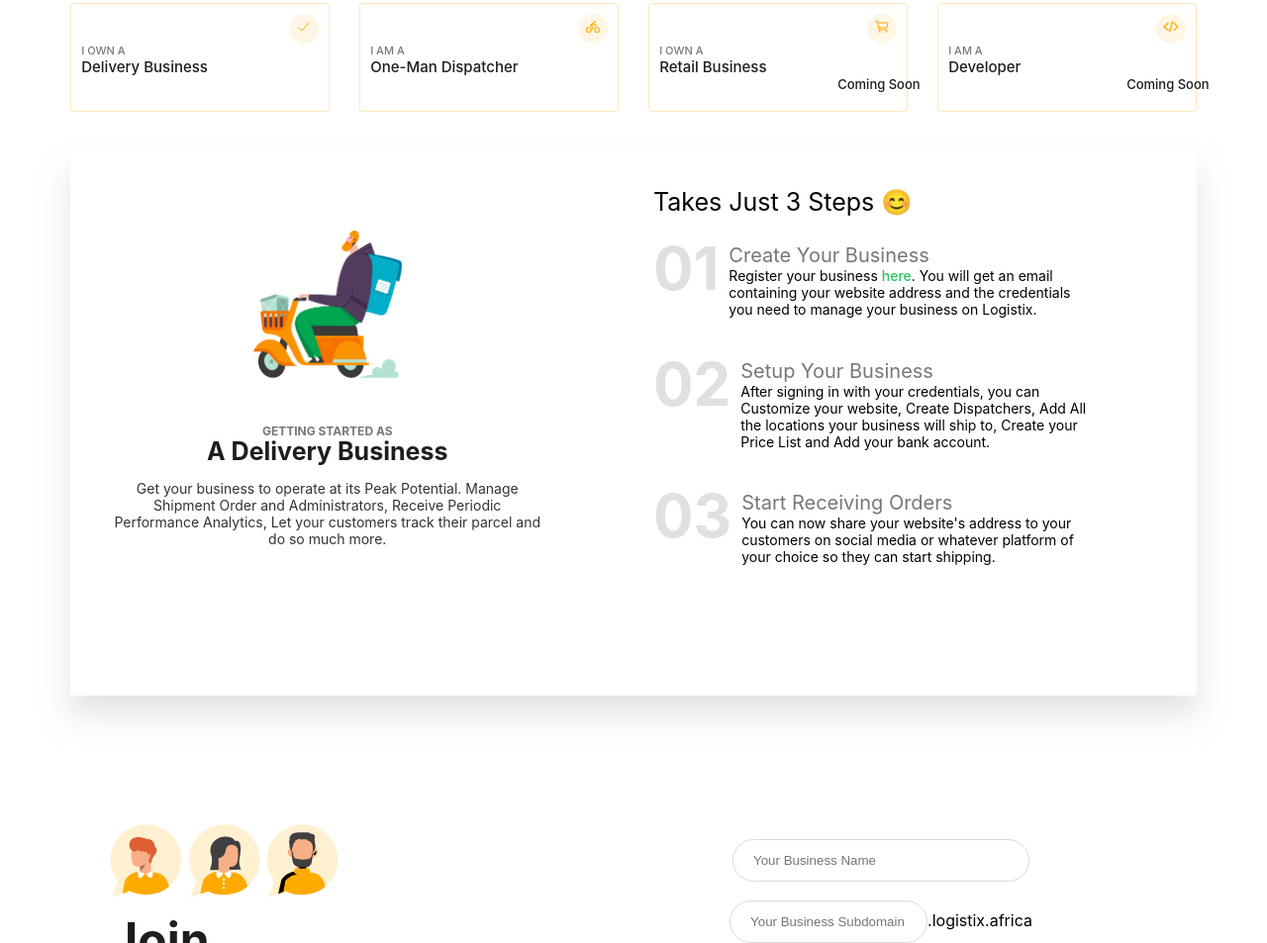
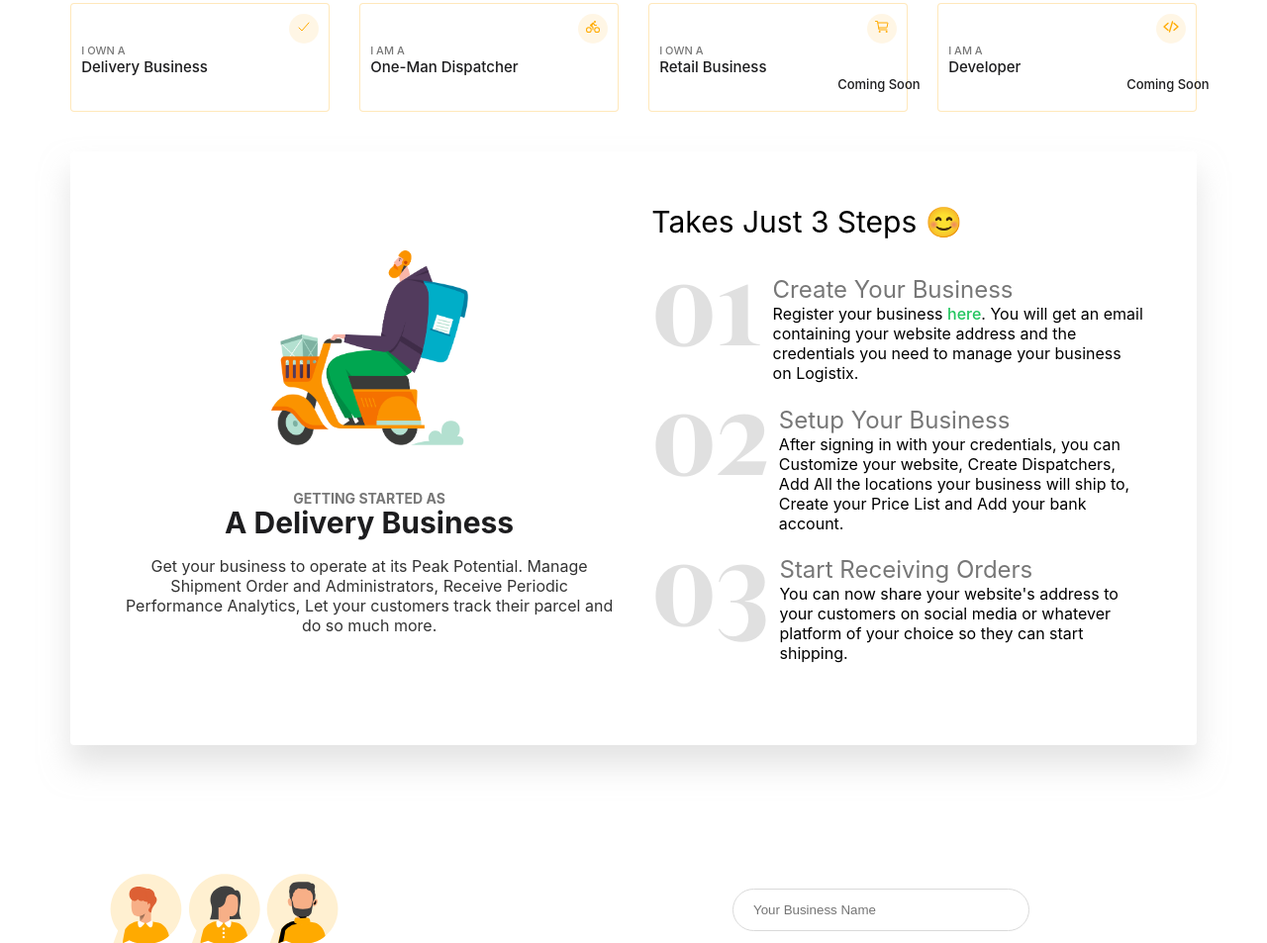
Before and after one commit to Osijonah/logistix-web-clone, a plain HTML site: page index.html in a window 1280 px wide. Shown: the part 2323-3276 px from the top of the page at 99% size. Drawn offline with nearby package versions, Linux system fonts and the light colour scheme; a web font is replaced by a local one.

Commit message:
perfected the font and positioning of the usescases content

```diff
--- a/index.html
+++ b/index.html
@@ -166,7 +166,7 @@
             <div class="section4-div" id="usecases-container">
                 <div class="section4-div1">
                     <div class="section4-div1-1">
-                        <img src="imgs/delivery-business.png" width="150" alt="" srcset="">
+                        <img src="imgs/delivery-business.png"  alt="" srcset="">
                     </div>
                     <div class="section4-div1-2">
                         <h4>GETTING STARTED AS</h4>
--- a/styles.css
+++ b/styles.css
@@ -379,11 +379,11 @@ header nav{
     box-shadow:  0 20px 30px  rgba(202, 202, 202, 0.5);
     flex-direction: row;
     font-size: 14px;
-    justify-content: space-between;
-    padding: 20px;
+    justify-content: space-around;
+    padding: 40px;
     margin: 0 auto;
     margin-top: 40px;
-    height: 550px;
+    height: 600px;
     width: 90%;
     box-sizing: border-box;
     -webkit-border-radius: 4px;
@@ -391,28 +391,26 @@ header nav{
     -ms-border-radius: 4px;
     -o-border-radius: 4px;
 }
-.steps{
-    font-size: 25px;
-    line-height: 0.1em;
-}
 .section4-div1{
     margin-top: 60px;
-    padding-left: 20px;
-    padding-right: 20px;
-    width: 40%;
+    padding-right: 10px;
+    width: 47%;
 }
 .section4-div1-1{
     text-align: center;
 }
+.section4-div1-1>img{
+    width: 40%;
+}
 .section4-div1-2>h4{
     color: #777777;
-    font-size: 12px;
+    font-size: 14px;
     line-height: 0.1em;
     margin: 5px;
 }
 .section4-div1-2>h3{
     color: #1d1d1f;
-    font-size: 25px;
+    font-size: 30px;
     margin: 5px;
 }
 .section4-div1-2{
@@ -421,39 +419,52 @@ header nav{
 }
 .section4-div1-2>p{
     color: #333333;
+    font-size: 16px;
 }
 .section4-div-1{
     margin: auto;
 }
 .section4-div2{
-    /* border: 1px solid black; */
-    height: 80%;
-    margin: 0 auto;
+    height: 100%;
+    box-sizing: border-box;
     padding: 30px 0;
-    width: 40%;
+    width: 47%;
+}
+.steps{
+    font-size: 30px;
+    line-height: 0.1em;
+    margin-bottom: 30px;
 }
 .section4-div2-flex{
-    /* border: 1px solid black; */
     display: flex;
+    box-sizing: border-box;
     flex-direction: column;
     justify-content: space-evenly;
-    height: 100%;
-    /* margin: 0 auto; */
+    height: 95%;
+    margin: 30px auto;
 
 }
 .num-divs{
     display: flex;
+    box-sizing: border-box;
+    margin-bottom: 0;
+    margin-top: 0;
 }
 .num{
     color: #66666633;
-    font-size: 40px;
-    line-height: 1px;
+    font-family: GT Super Display Bold;
+    font-size: 72px;
+    line-height: 0.2px;
+    height: 20px;
     margin-right: 10px;
-    margin-top: -25px;
+    margin-top: -55px;
 }
 .num-heading{
     color: #777777;
-    font-size: 20px;
+    font-size: 24px;
+}
+.num-text:nth-child(2){
+    font-size: 16px;
 }
 .num-text>div>a{
     color: #22c55e;
```
